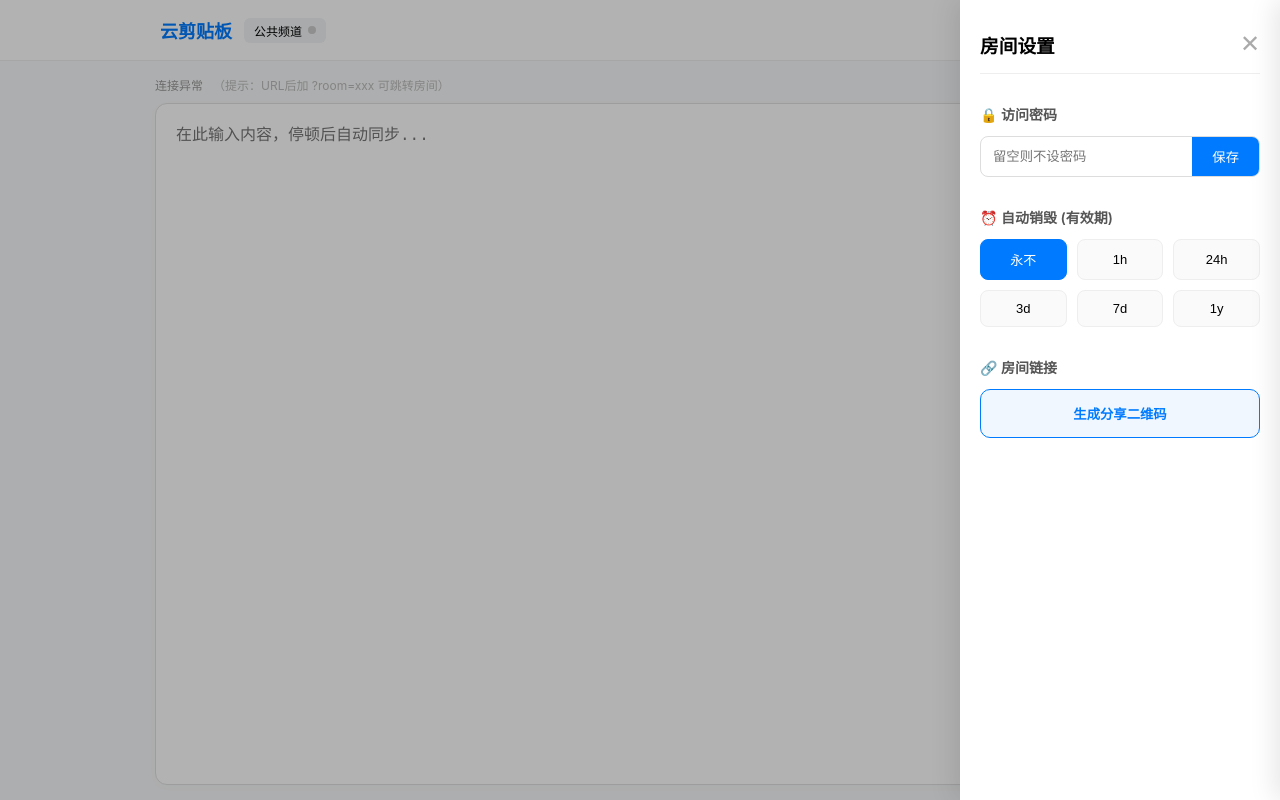
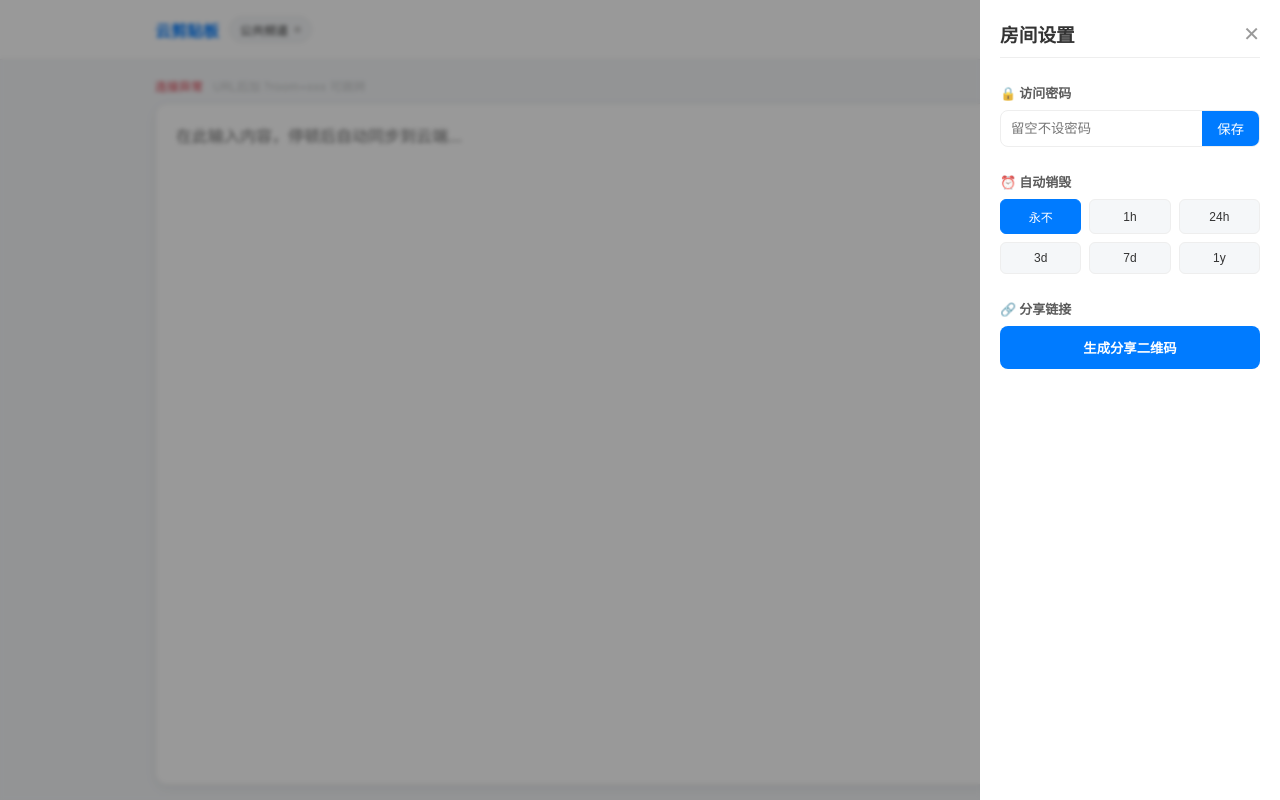
Before and after one commit to pvsts/jjb-txt, a Vue app: page / in a window 1280 px wide. Both pictures are taken after a click on the button "⚙️". Built offline with nearby package versions, Linux system fonts and the light colour scheme; no server answers.

Commit message:
大量修改app代码

```diff
--- a/src/App.vue
+++ b/src/App.vue
@@ -1,125 +1,119 @@
 <template>
   <div class="container" :class="{ 'dark-mode': isDarkMode }">
-    <header class="top-nav-container">
+    <header class="top-nav-wrapper">
       <div class="top-nav">
-        <div class="nav-left">
-          <h1 class="logo">云剪贴板</h1>
-          <div class="room-tag" @click="copyLink">
-            <span>{{ roomId }}</span>
-            <span class="status-dot" :class="{ 'online': isReady }"></span>
+        <div class="nav-section left">
+          <span class="logo">云剪贴板</span>
+          <div class="room-pill" @click="copyLink">
+            <span class="room-name">{{ roomId }}</span>
+            <span class="dot" :class="{ 'online': isReady }"></span>
           </div>
         </div>
 
-        <div class="nav-center">
+        <div class="nav-section center">
           <transition name="fade">
-            <span v-if="expireTime !== 'never'" class="expire-badge">
+            <div v-if="expireTime !== 'never'" class="expire-tag">
               ⏱️ {{ getExpireLabel(expireTime) }}后销毁
-            </span>
+            </div>
           </transition>
         </div>
 
-        <div class="nav-right">
-          <button @click="openHistory" class="icon-btn" title="最近访问">📜</button>
-          <button @click="isDarkMode = !isDarkMode" class="icon-btn">{{ isDarkMode ? '☀️' : '🌙' }}</button>
-          <button @click="openSettings" class="icon-btn" title="房间设置">⚙️</button>
+        <div class="nav-section right">
+          <button @click="openHistory" class="btn-icon">📜</button>
+          <button @click="isDarkMode = !isDarkMode" class="btn-icon">{{ isDarkMode ? '☀️' : '🌙' }}</button>
+          <button @click="openSettings" class="btn-icon">⚙️</button>
         </div>
       </div>
     </header>
 
-    <main class="main-content">
-      <div class="info-bar">
-        <div class="status-group">
-          <span class="status-text">{{ currentStatus }}</span>
-          <span class="room-tip">（提示：URL后加 ?room=xxx 可跳转房间）</span>
+    <main class="content-area">
+      <div class="status-bar">
+        <div class="status-left">
+          <span :class="['status-msg', syncStatusClass]">{{ currentStatus }}</span>
+          <span class="hint">URL后加 ?room=xxx 可跳转</span>
         </div>
-        <span class="stats">{{ textStats.chars }} 字 | {{ textStats.lines }} 行</span>
+        <div class="status-right">{{ textStats.chars }} 字 | {{ textStats.lines }} 行</div>
       </div>
-      <div class="editor-wrapper">
+
+      <div class="editor-box">
         <textarea
           v-model="textContent"
           @input="handleInput"
-          placeholder="在此输入内容，停顿后自动同步..."
-          class="main-textarea"
+          placeholder="在此输入内容，停顿后自动同步到云端..."
+          spellcheck="false"
         ></textarea>
       </div>
     </main>
 
-    <div v-if="showSettings || showHistory" class="drawer-overlay" @click="closeAllDrawers"></div>
-
-    <aside :class="['drawer', { 'active': showSettings }]">
-      <div class="drawer-header">
+    <div v-if="showSettings || showHistory" class="mask" @click="closeAll"></div>
+    <aside :class="['side-drawer', { 'show': showSettings }]">
+      <div class="drawer-head">
         <h3>房间设置</h3>
-        <button @click="showSettings = false" class="drawer-close-btn">✕</button>
+        <button @click="showSettings = false">✕</button>
       </div>
-      <div class="drawer-body">
-        <section class="opt-group">
+      <div class="drawer-content">
+        <div class="field">
           <label>🔒 访问密码</label>
-          <div class="input-group">
-            <input v-model="roomPassword" type="password" placeholder="留空则不设密码" />
-            <button @click="saveFullSettings" class="inner-save-btn">保存</button>
+          <div class="input-btn-group">
+            <input v-model="roomPassword" type="password" placeholder="留空不设密码" />
+            <button @click="saveSettings">保存</button>
           </div>
-        </section>
-
-        <section class="opt-group">
-          <label>⏰ 自动销毁 (有效期)</label>
-          <div class="grid-options">
+        </div>
+        <div class="field">
+          <label>⏰ 自动销毁</label>
+          <div class="opt-grid">
             <button v-for="opt in expireOptions" :key="opt.val"
               :class="{ active: expireTime === opt.val }"
               @click="expireTime = opt.val">{{ opt.label }}</button>
           </div>
-        </section>
-
-        <section class="opt-group">
-          <label>🔗 房间链接</label>
-          <button @click="showQR = true" class="btn-full-primary">生成分享二维码</button>
-        </section>
+        </div>
+        <div class="field">
+          <label>🔗 分享链接</label>
+          <button @click="showQR = true" class="primary-btn">生成分享二维码</button>
+        </div>
       </div>
     </aside>
 
-    <aside :class="['drawer', { 'active': showHistory }]">
-      <div class="drawer-header">
+    <aside :class="['side-drawer', { 'show': showHistory }]">
+      <div class="drawer-head">
         <h3>最近访问</h3>
-        <button @click="showHistory = false" class="drawer-close-btn">✕</button>
+        <button @click="showHistory = false">✕</button>
       </div>
-      <div class="drawer-body">
-        <div v-if="roomHistory.length === 0" class="empty-tip">暂无访问记录</div>
-        <div v-for="(room, idx) in roomHistory" :key="idx" class="history-card" @click="jumpToRoom(room)">
-          <span>🏠 {{ room }}</span>
+      <div class="drawer-content">
+        <div v-if="!roomHistory.length" class="empty">暂无记录</div>
+        <div v-for="r in roomHistory" :key="r" class="history-item" @click="jumpRoom(r)">
+          🏠 {{ r }}
         </div>
       </div>
     </aside>
 
     <teleport to="body">
-      <transition name="fade">
-        <div v-if="showQR" class="modal-overlay" @click="showQR = false">
-          <div class="modal-card" @click.stop>
-            <div class="qr-container">
-              <qrcode-vue :value="currentUrl" :size="200" level="H" />
-            </div>
-            <p class="qr-tip">扫码分享房间：<b>{{ roomId }}</b></p>
-            <button @click="showQR = false" class="btn-full-primary" style="margin-top:15px; background:#007bff; color:#fff">关闭</button>
-          </div>
+      <div v-if="showQR" class="modal" @click="showQR = false">
+        <div class="modal-body" @click.stop>
+          <div class="qr-wrap"><qrcode-vue :value="currentUrl" :size="180" level="H" /></div>
+          <p>扫码进入房间: {{ roomId }}</p>
+          <button @click="showQR = false">关闭</button>
         </div>
-      </transition>
+      </div>
     </teleport>
   </div>
 </template>
 
 <script setup>
-import { ref, onMounted, onUnmounted, computed } from 'vue'
+import { ref, onMounted, computed, watch } from 'vue'
 import QrcodeVue from 'qrcode.vue'
 
+const roomId = new URLSearchParams(window.location.search).get('room') || '公共频道'
 const textContent = ref('')
-const roomId = new URLSearchParams(window.location.search).get('room') || '公共频道'
 const isReady = ref(false)
-const currentStatus = ref('连接中...')
+const currentStatus = ref('正在连接...')
 const isDarkMode = ref(false)
 const showSettings = ref(false)
 const showHistory = ref(false)
 const showQR = ref(false)
 const roomPassword = ref('')
 const expireTime = ref('never')
-const roomHistory = ref(JSON.parse(localStorage.getItem('room_history') || '[]'))
+const roomHistory = ref(JSON.parse(localStorage.getItem('jjb_history') || '[]'))
 
 const expireOptions = [
   { label: '永不', val: 'never' }, { label: '1h', val: '1h' },
@@ -133,31 +127,26 @@ const textStats = computed(() => ({
   lines: textContent.value ? textContent.value.split('\n').length : 0
 }))
 
+const syncStatusClass = computed(() => {
+  if (currentStatus.value === '已同步') return 'status-success'
+  if (currentStatus.value === '同步失败' || currentStatus.value === '连接异常') return 'status-error'
+  return ''
+})
+
 const getExpireLabel = (val) => expireOptions.find(o => o.val === val)?.label || ''
+
+const closeAll = () => { showSettings.value = false; showHistory.value = false; }
+const openSettings = () => { showSettings.value = true; showHistory.value = false; }
 const openHistory = () => { showHistory.value = true; showSettings.value = false; }
-const openSettings = () => { showSettings.value = true; showHistory.value = false; }
-const closeAllDrawers = () => {
-  showSettings.value = false;
-  showHistory.value = false;
-  showQR.value = false;
-}
 
-// ESC 关闭逻辑
-const handleEsc = (e) => {
-  if (e.key === 'Escape') closeAllDrawers()
-}
-
-const init = async () => {
-  window.addEventListener('keydown', handleEsc)
-  if (!roomHistory.value.includes(roomId)) {
-    roomHistory.value.unshift(roomId)
-    localStorage.setItem('room_history', JSON.stringify(roomHistory.value.slice(0, 10)))
-  }
+const fetchData = async () => {
   try {
     const res = await fetch(`/api/clipboard?room=${encodeURIComponent(roomId)}`)
+    if (!res.ok) throw new Error()
     const data = await res.json()
+    // 关键修复：确保数据加载到内容变量中
     textContent.value = data.content || ''
-    if(data.expireTime) expireTime.value = data.expireTime
+    if (data.expireTime) expireTime.value = data.expireTime
     isReady.value = true
     currentStatus.value = '已就绪'
   } catch (e) {
@@ -165,124 +154,131 @@ const init = async () => {
   }
 }
 
-onUnmounted(() => window.removeEventListener('keydown', handleEsc))
-
-let timer = null
+let saveTimer = null
 const handleInput = () => {
   currentStatus.value = '同步中...'
-  clearTimeout(timer)
-  timer = setTimeout(async () => {
+  clearTimeout(saveTimer)
+  saveTimer = setTimeout(async () => {
     try {
-      await fetch(`/api/clipboard?room=${encodeURIComponent(roomId)}`, {
+      const res = await fetch(`/api/clipboard?room=${encodeURIComponent(roomId)}`, {
         method: 'POST',
-        body: JSON.stringify({ content: textContent.value, expireTime: expireTime.value })
+        headers: { 'Content-Type': 'application/json' },
+        body: JSON.stringify({
+          content: textContent.value,
+          expireTime: expireTime.value
+        })
       })
-      currentStatus.value = '已同步'
+      if (res.ok) currentStatus.value = '已同步'
+      else throw new Error()
     } catch (e) {
       currentStatus.value = '同步失败'
     }
   }, 800)
 }
 
-const saveFullSettings = async () => {
+const saveSettings = async () => {
   await fetch(`/api/clipboard?room=${encodeURIComponent(roomId)}`, {
     method: 'POST',
-    body: JSON.stringify({ content: textContent.value, password: roomPassword.value, expireTime: expireTime.value })
+    headers: { 'Content-Type': 'application/json' },
+    body: JSON.stringify({
+      content: textContent.value,
+      password: roomPassword.value,
+      expireTime: expireTime.value
+    })
   })
-  alert('设置已更新')
+  alert('设置已保存')
 }
 
-const jumpToRoom = (name) => { window.location.href = `?room=${encodeURIComponent(name)}` }
+const jumpRoom = (r) => { window.location.href = `?room=${encodeURIComponent(r)}` }
 const copyLink = () => {
   navigator.clipboard.writeText(currentUrl)
   alert('链接已复制')
 }
 
-onMounted(init)
+onMounted(() => {
+  fetchData()
+  if (!roomHistory.value.includes(roomId)) {
+    roomHistory.value.unshift(roomId)
+    localStorage.setItem('jjb_history', JSON.stringify(roomHistory.value.slice(0, 10)))
+  }
+})
 </script>
 
 <style>
+:root { --bg: #f5f7f9; --card: #ffffff; --text: #333; --primary: #007bff; --border: #eee; }
+.dark-mode { --bg: #121212; --card: #1e1e1e; --text: #ddd; --border: #333; }
+
 * { box-sizing: border-box; margin: 0; padding: 0; }
-body { overflow-x: hidden; width: 100vw; font-family: -apple-system, sans-serif; background: #f8f9fa; }
+body { font-family: -apple-system, sans-serif; background: var(--bg); color: var(--text); overflow: hidden; }
 
-.container { display: flex; flex-direction: column; height: 100vh; }
-.dark-mode { background: #121212; color: #eee; }
+/* 导航栏锁定 */
+.top-nav-wrapper { background: var(--card); border-bottom: 1px solid var(--border); height: 60px; width: 100%; position: relative; z-index: 100; }
+.top-nav { max-width: 1000px; margin: 0 auto; height: 100%; display: flex; align-items: center; justify-content: space-between; padding: 0 15px; position: relative; }
 
-/* 导航栏布局调整 */
-.top-nav-container { width: 100%; background: #fff; border-bottom: 1px solid #eee; z-index: 10; }
-.dark-mode .top-nav-container { background: #1e1e1e; border-bottom: 1px solid #333; }
-.top-nav { max-width: 1000px; margin: 0 auto; display: flex; align-items: center; padding: 0 20px; height: 60px; position: relative; }
+.nav-section { display: flex; align-items: center; }
+.nav-section.left { gap: 10px; flex: 1; min-width: 0; }
+.nav-section.center { position: absolute; left: 50%; transform: translateX(-50%); pointer-events: none; }
+.nav-section.right { flex: 1; justify-content: flex-end; }
 
-.nav-left { display: flex; align-items: center; gap: 12px; flex: 1; }
-.nav-center { flex: 1; display: flex; justify-content: center; }
-.nav-right { flex: 1; display: flex; justify-content: flex-end; align-items: center; }
+.logo { font-weight: bold; color: var(--primary); white-space: nowrap; font-size: 16px; }
+.room-pill { background: var(--bg); padding: 4px 10px; border-radius: 20px; font-size: 12px; display: flex; align-items: center; gap: 6px; cursor: pointer; border: 1px solid var(--border); max-width: 120px; }
+.room-name { overflow: hidden; text-overflow: ellipsis; white-space: nowrap; }
+.dot { width: 7px; height: 7px; background: #ccc; border-radius: 50%; }
+.dot.online { background: #28a745; box-shadow: 0 0 5px rgba(40,167,69,0.5); }
 
-.logo { font-size: 18px; color: #007bff; white-space: nowrap; font-weight: bold; }
-.expire-badge { background: #fff3e0; color: #e65100; padding: 4px 12px; border-radius: 20px; font-size: 12px; font-weight: 500; border: 1px solid #ffe0b2; }
-.dark-mode .expire-badge { background: #332b1a; color: #ffb74d; border-color: #4d3d26; }
+.expire-tag { background: #fff3e0; color: #e65100; padding: 4px 12px; border-radius: 20px; font-size: 12px; white-space: nowrap; border: 1px solid #ffe0b2; }
+.dark-mode .expire-tag { background: #332b1a; color: #ffb74d; border-color: #4d3d26; }
 
-.room-tag { background: #f1f3f5; padding: 4px 10px; border-radius: 6px; font-size: 12px; cursor: pointer; display: flex; align-items: center; gap: 6px; }
-.dark-mode .room-tag { background: #333; }
-.status-dot { width: 8px; height: 8px; background: #ccc; border-radius: 50%; }
-.status-dot.online { background: #28a745; }
+.btn-icon { background: none; border: none; font-size: 18px; cursor: pointer; padding: 8px; margin-left: 5px; border-radius: 8px; transition: background 0.2s; }
+.btn-icon:hover { background: var(--bg); }
 
-.icon-btn { background: none; border: none; font-size: 20px; cursor: pointer; margin-left: 15px; transition: transform 0.1s; }
-.icon-btn:active { transform: scale(0.9); }
+/* 主体区域 */
+.content-area { max-width: 1000px; margin: 0 auto; height: calc(100vh - 60px); display: flex; flex-direction: column; padding: 15px; }
 
-/* 编辑区域 */
-.main-content { flex: 1; width: 100%; max-width: 1000px; margin: 0 auto; display: flex; flex-direction: column; padding: 15px; }
-.info-bar { display: flex; justify-content: space-between; font-size: 12px; color: #999; margin-bottom: 10px; }
-.room-tip { color: #bbb; margin-left: 10px; }
-.editor-wrapper { flex: 1; background: #fff; border-radius: 12px; border: 1px solid #e0e0e0; display: flex; overflow: hidden; box-shadow: 0 2px 8px rgba(0,0,0,0.02); }
-.dark-mode .editor-wrapper { background: #1e1e1e; border-color: #333; }
-.main-textarea { flex: 1; border: none; outline: none; padding: 20px; font-size: 16px; line-height: 1.6; resize: none; background: transparent; color: inherit; }
+.status-bar { display: flex; justify-content: space-between; align-items: center; font-size: 12px; color: #999; margin-bottom: 8px; height: 20px; }
+.status-left { display: flex; align-items: center; gap: 10px; }
+.status-msg.status-success { color: #28a745; }
+.status-msg.status-error { color: #dc3545; }
+.hint { opacity: 0.5; }
 
-/* 侧边栏优化 */
-.drawer-overlay { position: fixed; inset: 0; background: rgba(0,0,0,0.3); z-index: 90; }
-.drawer {
-  position: fixed; right: 0; top: 0; bottom: 0; width: 320px;
-  background: #fff; z-index: 100;
-  transform: translateX(100%);
-  transition: transform 0.3s cubic-bezier(0.4, 0, 0.2, 1);
-  padding: 30px 20px; box-shadow: -5px 0 25px rgba(0,0,0,0.1);
-  will-change: transform;
-}
-.drawer.active { transform: translateX(0); }
-.dark-mode .drawer { background: #1e1e1e; }
+.editor-box { flex: 1; background: var(--card); border-radius: 12px; border: 1px solid var(--border); overflow: hidden; box-shadow: 0 4px 12px rgba(0,0,0,0.05); }
+textarea { width: 100%; height: 100%; border: none; outline: none; padding: 20px; font-size: 16px; line-height: 1.6; resize: none; background: transparent; color: inherit; font-family: inherit; }
 
-.drawer-header { display: flex; justify-content: space-between; align-items: center; margin-bottom: 30px; border-bottom: 1px solid #eee; padding-bottom: 15px; }
-.dark-mode .drawer-header { border-color: #333; }
-.drawer-close-btn { background: none; border: none; font-size: 24px; color: #aaa; cursor: pointer; }
+/* 侧边栏 */
+.mask { position: fixed; inset: 0; background: rgba(0,0,0,0.4); z-index: 200; backdrop-filter: blur(2px); }
+.side-drawer { position: fixed; top: 0; right: 0; bottom: 0; width: 300px; background: var(--card); z-index: 300; transform: translateX(100%); transition: transform 0.3s cubic-bezier(0.4, 0, 0.2, 1); padding: 20px; }
+.side-drawer.show { transform: translateX(0); }
 
-.opt-group { margin-bottom: 30px; }
-.opt-group label { display: block; font-size: 14px; font-weight: 600; margin-bottom: 12px; color: #555; }
-.dark-mode .opt-group label { color: #aaa; }
-.input-group { display: flex; border: 1px solid #ddd; border-radius: 8px; overflow: hidden; background: #fff; }
-.dark-mode .input-group { border-color: #444; background: #252525; }
-.input-group input { flex: 1; border: none; padding: 12px; outline: none; background: transparent; color: inherit; }
-.inner-save-btn { background: #007bff; color: #fff; border: none; padding: 0 20px; cursor: pointer; }
+.drawer-head { display: flex; justify-content: space-between; align-items: center; margin-bottom: 25px; padding-bottom: 10px; border-bottom: 1px solid var(--border); }
+.drawer-head button { background: none; border: none; font-size: 20px; color: #999; cursor: pointer; }
 
-.grid-options { display: grid; grid-template-columns: repeat(3, 1fr); gap: 10px; }
-.grid-options button { padding: 10px; font-size: 13px; border: 1px solid #eee; background: #fafafa; border-radius: 8px; cursor: pointer; color: inherit; }
-.grid-options button.active { background: #007bff; color: #fff; border-color: #007bff; }
-.dark-mode .grid-options button { background: #2d2d2d; border-color: #444; }
+.field { margin-bottom: 25px; }
+.field label { display: block; font-size: 13px; margin-bottom: 8px; font-weight: bold; opacity: 0.8; }
+.input-btn-group { display: flex; border: 1px solid var(--border); border-radius: 8px; overflow: hidden; }
+.input-btn-group input { flex: 1; padding: 10px; border: none; outline: none; background: transparent; color: inherit; }
+.input-btn-group button { background: var(--primary); color: #fff; border: none; padding: 0 15px; cursor: pointer; }
 
-.btn-full-primary { width: 100%; background: #f0f7ff; color: #007bff; border: 1px solid #007bff; padding: 14px; border-radius: 10px; cursor: pointer; font-weight: 600; }
+.opt-grid { display: grid; grid-template-columns: repeat(3, 1fr); gap: 8px; }
+.opt-grid button { padding: 8px; border: 1px solid var(--border); background: var(--bg); border-radius: 6px; cursor: pointer; font-size: 12px; color: inherit; }
+.opt-grid button.active { background: var(--primary); color: #fff; border-color: var(--primary); }
 
-.modal-overlay { position: fixed; inset: 0; background: rgba(0,0,0,0.6); display: flex; align-items: center; justify-content: center; z-index: 2000; }
-.modal-card { background: #fff; padding: 30px; border-radius: 20px; text-align: center; width: 90%; max-width: 320px; box-shadow: 0 10px 30px rgba(0,0,0,0.2); }
-.dark-mode .modal-card { background: #1e1e1e; }
-.qr-container { background: #fff; padding: 15px; border-radius: 12px; display: inline-block; margin-bottom: 10px; }
+.primary-btn { width: 100%; padding: 12px; background: var(--primary); color: white; border: none; border-radius: 8px; cursor: pointer; font-weight: bold; }
 
-.fade-enter-active, .fade-leave-active { transition: opacity 0.2s; }
-.fade-enter-from, .fade-leave-to { opacity: 0; }
+/* 弹窗 */
+.modal { position: fixed; inset: 0; background: rgba(0,0,0,0.6); display: flex; align-items: center; justify-content: center; z-index: 1000; }
+.modal-body { background: var(--card); padding: 25px; border-radius: 20px; text-align: center; }
+.qr-wrap { background: #fff; padding: 10px; border-radius: 10px; margin-bottom: 15px; display: inline-block; }
+.modal-body button { margin-top: 15px; width: 100%; padding: 10px; border-radius: 8px; border: 1px solid var(--border); cursor: pointer; background: var(--bg); color: inherit; }
 
-.history-card { padding: 15px; background: #fafafa; border-radius: 10px; margin-bottom: 12px; cursor: pointer; border: 1px solid #eee; transition: background 0.2s; }
-.history-card:hover { background: #f0f0f0; }
-.dark-mode .history-card { background: #2d2d2d; border-color: #333; }
+.history-item { padding: 12px; border-radius: 8px; border: 1px solid var(--border); margin-bottom: 10px; cursor: pointer; font-size: 14px; }
+.history-item:hover { background: var(--bg); }
 
+/* 移动端适配：隐藏部分文字 */
 @media (max-width: 600px) {
-  .nav-center { display: none; }
-  .drawer { width: 85%; }
+  .logo { display: none; }
+  .hint { display: none; }
+  .nav-section.center { position: static; transform: none; left: auto; flex: 1; justify-content: center; }
+  .side-drawer { width: 85%; }
+  .status-right { font-size: 10px; }
 }
 </style>
```
